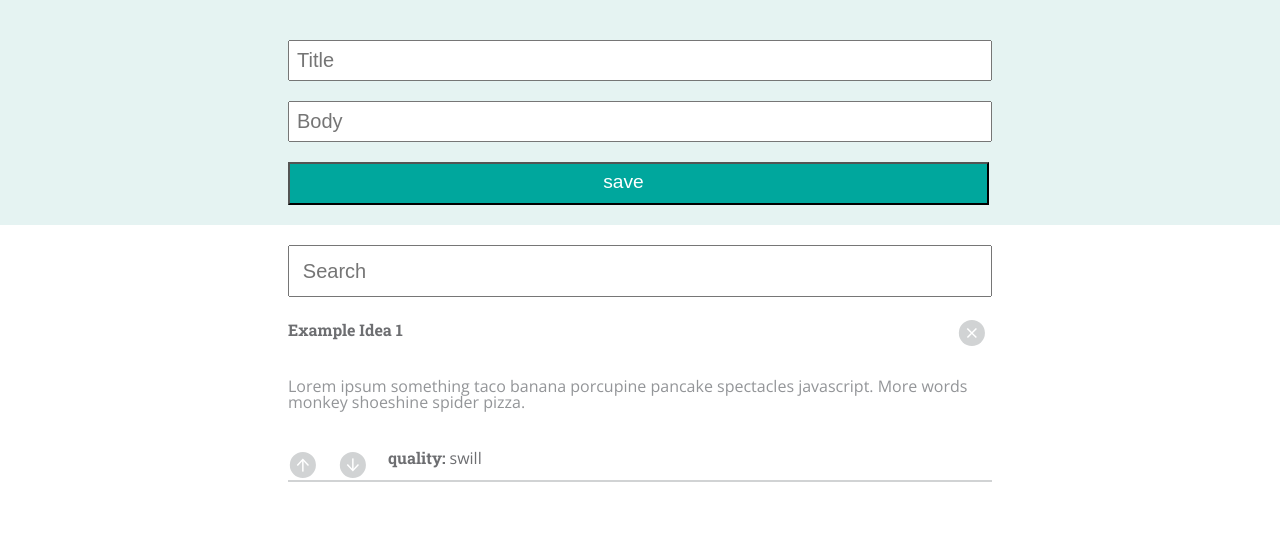
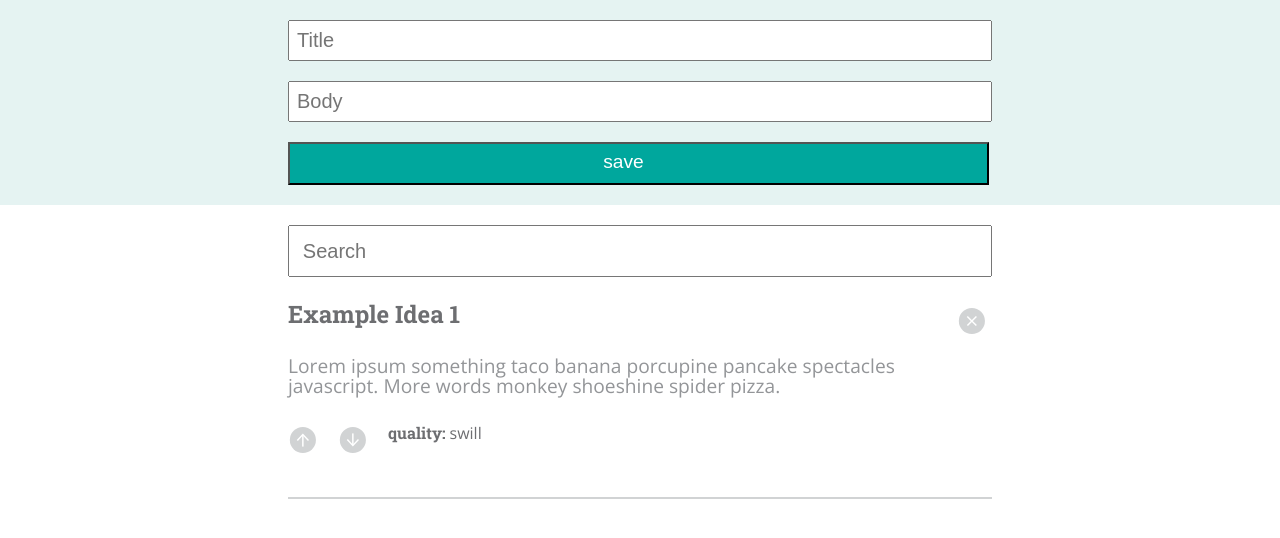
Before and after one commit to rrgayhart/intro-sass-ideabox, a plain HTML site: page index.html in a window 1280 px wide. Shown: the part 88-626 px from the top of the page. Drawn offline with nearby package versions, Linux system fonts and the light colour scheme.

Commit message:
Adjust margins and padding on buttons and input fields.

```diff
--- a/styles.css
+++ b/styles.css
@@ -26,21 +26,23 @@ h1 {
 
 .text-input {
   font-size: 20px;
+  padding: 1%;
+}
+
+.body-input,
+.search-input {
   margin-top: 20px;
-  padding: 1%;
-  /*max-height: 30px;*/
-  /*width: 100%;*/
 }
 
 .image {
   height: 30px;
   width: 30px;
+  margin-bottom: 6%;
 }
 
 .input-container {
   display: flex;
   flex-direction: column;
-  /*justify-content: center;*/
   align-items: center;
   background: #E5F3F2;
 }
@@ -49,27 +51,12 @@ h1 {
   display: flex;
   flex-direction: column;
   width: 55%;
-  /*align-items: center;*/
-  /*justify-content: center;*/
-  /*margin-left: 280px;
-  margin-right: 280px;*/
 }
 
 button {
   margin: 20px 0;
   padding: 1% 54.5% 4.5% 44.5%;
-  /*text-align: center;*/
   font-size: 1.2em
-
-}
-
-
-.new-idea-area {
-  display: flex;
-  height: 250px;
-  /*justify-content: center;*/
-  flex-direction: column;
-  align-items: center;
 }
 
 .save-button {
@@ -83,15 +70,25 @@ button {
   color: #FFFFFF;
   background-color: #045E55;
 }
+
+.new-idea-area {
+  display: flex;
+  flex-direction: column;
+  align-items: center;
+}
+
 .search-input {
-  /*margin-top: 20px;*/
   width: 55%;
-  /*align-content: center;*/
 }
+
 .idea-card {
   border-bottom: 2px solid #D1D3D4;
   margin: 5px 0;
   max-width: 55%;
+}
+
+h2 {
+  font-size: 1.5em;
 }
 
 .quality-container {
@@ -111,12 +108,12 @@ button {
 .idea-title,
 .current-quality {
   color: #6D6E71;
-
 }
 
 .idea-body {
   color: #939598;
-  margin: 40px 0;
+  font-size: 1.2em;
+  margin: 30px 0;
 }
 
 .downvote-button {
```
